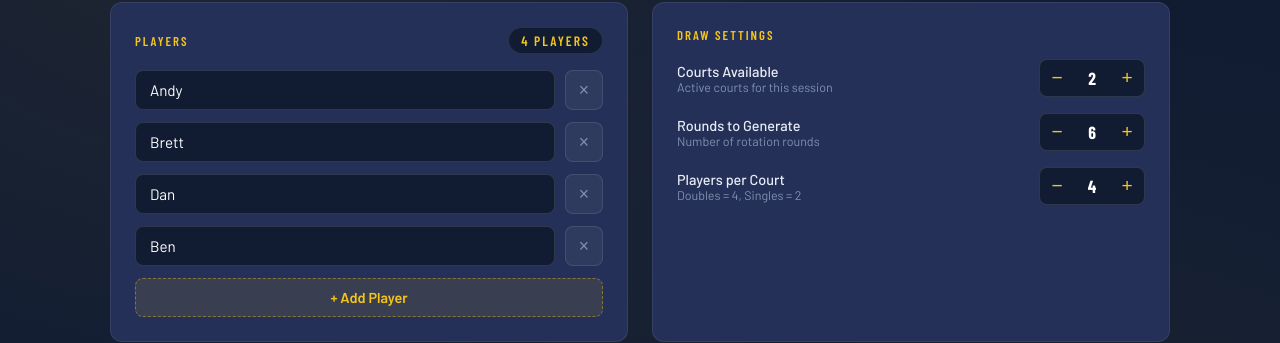
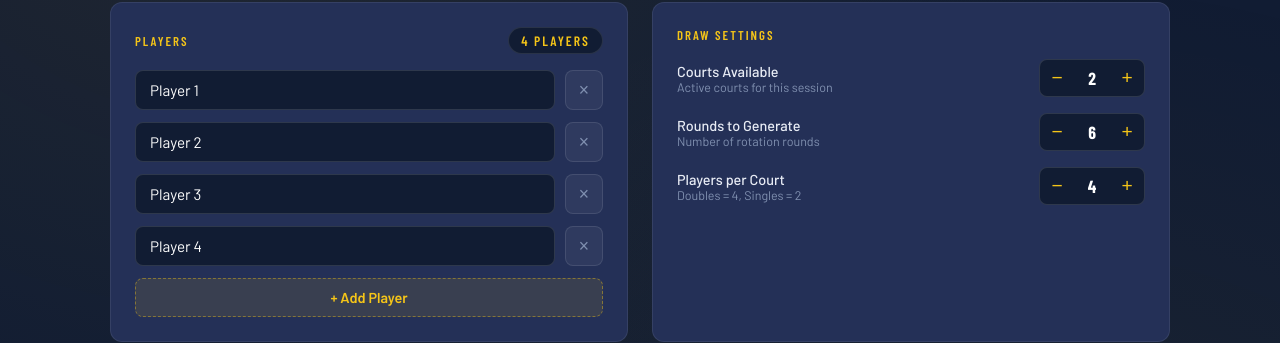
Before and after one commit to grubbleshub/RandomeDrawGenerator, a plain HTML site: page index.html in a window 1280 px wide. Shown: the part 160-503 px from the top of the page. Drawn offline with nearby package versions, Linux system fonts and the light colour scheme.

Commit message:
Update index.html

```diff
--- a/index.html
+++ b/index.html
@@ -633,7 +633,7 @@
 <script>
   // --- State ---
   let settings = { courts: 2, rounds: 6, perCourt: 4 };
-  let players = ['Andy', 'Brett', 'Dan', 'Ben'];
+  let players = ['Player 1', 'Player 2', 'Player 3', 'Player 4'];
   let allRounds = []; // array of rounds; each round = array of courts; each court = array of teams
   let currentRound = 0;
   let currentView = 'cards';
```
